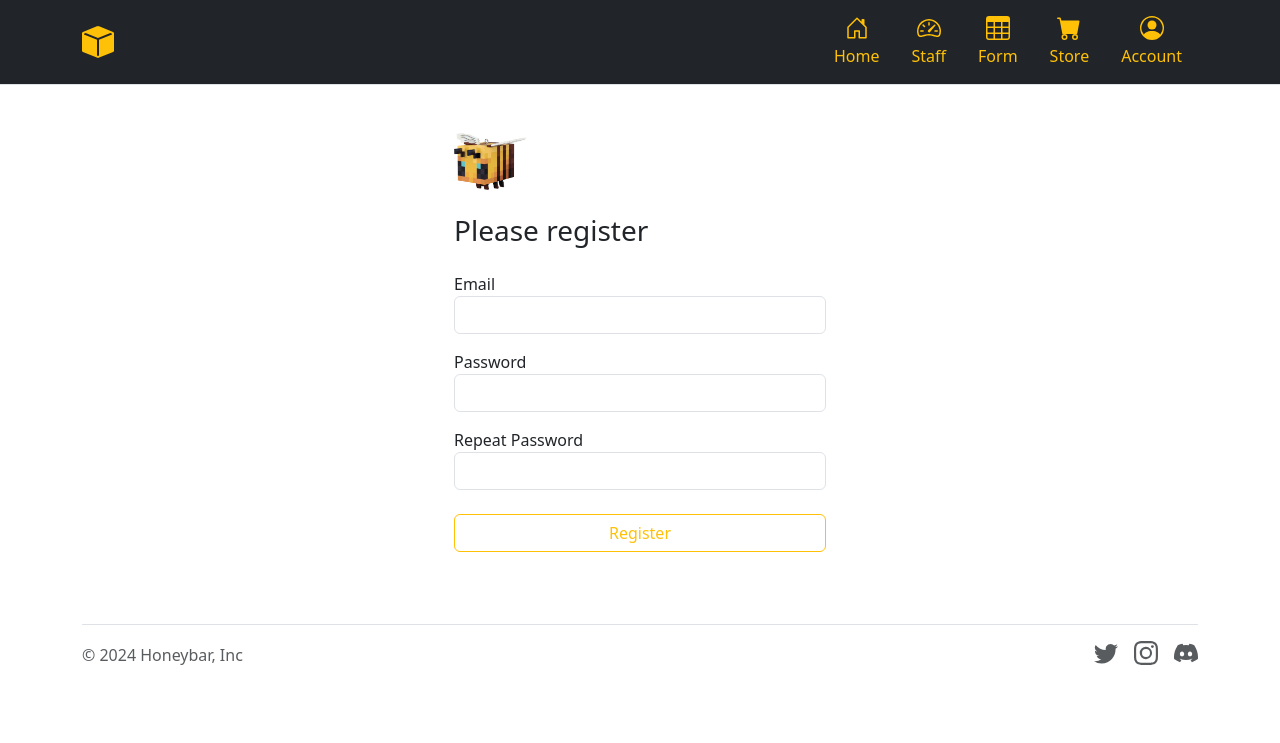
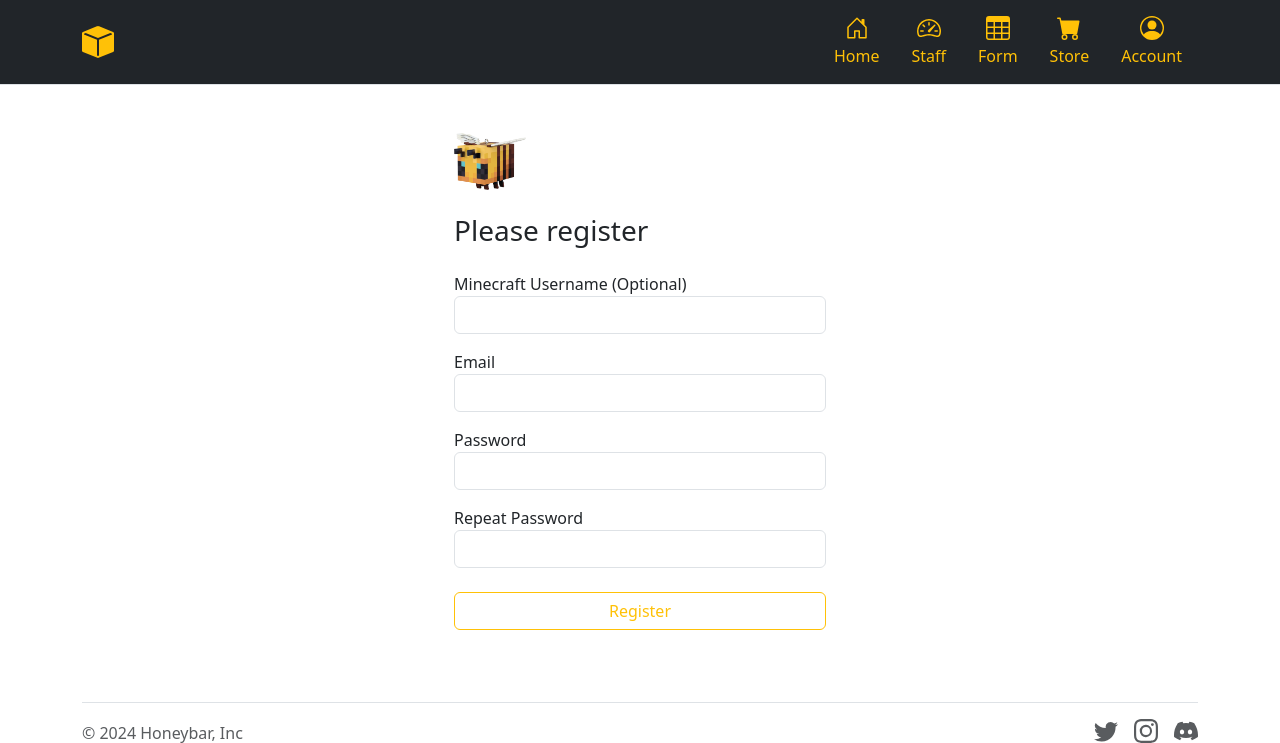
Before and after one commit to Revalorise/Honeybar, a Flask app: page /register in a window 1280 px wide. Shown: the top 743 px of the page. Run offline with Flask 3, Linux system fonts and the light colour scheme.

Commit message:
Minor changes.

```diff
--- a/app/forms.py
+++ b/app/forms.py
@@ -1,6 +1,6 @@
 from flask_wtf import FlaskForm
 from wtforms import StringField, PasswordField, BooleanField, SubmitField
-from wtforms.validators import DataRequired, Email, EqualTo, ValidationError
+from wtforms.validators import DataRequired, Email, EqualTo, ValidationError, Optional
 import sqlalchemy as sa
 from app import db
 from app.models import Users
@@ -14,6 +14,7 @@ class LoginForm(FlaskForm):
 
 
 class RegisterForm(FlaskForm):
+    minecraft_username = StringField('Minecraft Username (Optional)', validators=[Optional()])
     email = StringField('Email', validators=[DataRequired(), Email()])
     password = PasswordField('Password', validators=[DataRequired()])
     password2 = PasswordField('Repeat Password', validators=[DataRequired(),
--- a/app/routes.py
+++ b/app/routes.py
@@ -1,34 +1,10 @@
 import sqlalchemy as sa
 from flask import render_template,  redirect, url_for, flash
-from flask_login import current_user, login_user, logout_user
+from flask_login import current_user, login_user, logout_user, login_required
 from app import app, db
 from app.forms import LoginForm, RegisterForm
-from app.models import Users
-from mojang import API
-
-
-api = API()
-
-uuid_revalorise = api.get_uuid('_Revalorise')
-uuid_vcera = api.get_uuid('Vcera')
-
-uuid_list = {
-    'Revalorise': {
-        'uuid': uuid_revalorise,
-        'avatar': f'https://mc-heads.net/avatar/{uuid_revalorise}',
-        'username': api.get_username(uuid_revalorise)
-    },
-    'Vcera': {
-        'uuid':  uuid_vcera,
-        'avatar': f'https://mc-heads.net/avatar/{uuid_vcera}',
-        'username': api.get_username(uuid_vcera),
-    },
-    'Dummy': {
-        'uuid': '069a79f444e94726a5befca90e38aaf5',
-        'avatar': 'https://mc-heads.net/avatar/069a79f444e94726a5befca90e38aaf5',
-        'username': 'Dummy Staff'
-    }
-}
+from app.models import Users, Player
+from app.uuid_list import minecraft_details
 
 
 @app.route('/home')
@@ -39,7 +15,7 @@ def home():
 @app.route('/staff')
 def staff():
     return render_template('staff.html',
-                           uuid_list=uuid_list)
+                           uuid_list=minecraft_details)
 
 
 @app.route('/form')
@@ -55,14 +31,17 @@ def store():
 @app.route('/profile')
 def profile():
     rank = None
+    mc_user = None
     if current_user.is_authenticated:
         rank = db.session.scalar(
             sa.select(Users.rank).where(Users.id == current_user.id))
+        mc_user = db.session.scalar(
+            sa.select(Users.minecraft_user).where(Users.id == current_user.id))
     else:
         redirect(url_for('profile'))
     return render_template('profile.html',
-                           uuid_list=uuid_list,
-                           rank=rank)
+                           uuid_list=minecraft_details,
+                           rank=rank, mc_user=mc_user)
 
 
 @app.route('/login', methods=['GET', 'POST'])
@@ -96,9 +75,11 @@ def register():
     form = RegisterForm()
 
     if form.validate_on_submit():
-        user = Users(email=form.email.data)
+        user = Users(email=form.email.data,)
         user.set_password(form.password.data)
+        player = Player(minecraft_username=form.minecraft_username.data)
         db.session.add(user)
+        db.session.add(player)
         db.session.commit()
         flash('Successfully registered!')
         login_user(user)
--- a/app/templates/register.html
+++ b/app/templates/register.html
@@ -7,6 +7,14 @@
     {{ form.hidden_tag() }}
     <img class="mb-4" src="{{ url_for('static', filename='images/bee_icon.png') }}" alt="" width="72" height="57">
     <h1 class="h3 mb-3 fw-normal">Please register</h1>
+
+    <div class="form-group py-2">
+      {{ form.minecraft_username.label }}
+      {{ form.minecraft_username(class_="form-control", size=32) }}
+      {% for error in form.minecraft_username.errors %}
+         <span style="color: red;">[{{ error }}]</span>
+      {% endfor %}
+    </div>
 
     <div class="form-group py-2">
       {{ form.email.label }}
--- /dev/null
+++ b/app/test.py
@@ -0,0 +1,3 @@
+from uuid_list import print_uuid_list
+
+print_uuid_list()
--- /dev/null
+++ b/app/uuid_list.py
@@ -0,0 +1,37 @@
+from mojang import API
+
+
+api = API()
+
+
+def get_user_details(email, username):
+    uuid = api.get_uuid(username)
+    avatar = f'https://mc-heads.net/avatar/{uuid}'
+
+
+minecraft_uuids = {
+    'Blackball007b@gmail.com': {
+        'uuid': 'c93e86fe39f04779aa764bfddaf2f848'
+    },
+    'Vcera@honeybar-admin.com': {
+        'uuid': '3ccf053de27a4f45a8e9d6d1feaa9977'
+    },
+}
+
+minecraft_details = {
+    '_Revalorise': {
+        'uuid': minecraft_uuids['Blackball007b@gmail.com']['uuid'],
+        'avatar': f'https://mc-heads.net/avatar/{minecraft_uuids["Blackball007b@gmail.com"]["uuid"]}',
+        'username': api.get_username(minecraft_uuids['Blackball007b@gmail.com']['uuid'])
+    },
+    'Vcera': {
+        'uuid':  minecraft_uuids['Vcera@honeybar-admin.com']['uuid'],
+        'avatar': f'https://mc-heads.net/avatar/{minecraft_uuids["Vcera@honeybar-admin.com"]["uuid"]}',
+        'username': api.get_username(minecraft_uuids['Vcera@honeybar-admin.com']['uuid']),
+    },
+}
+
+
+def print_uuid_list():
+    for users in minecraft_details:
+        print(f'{users}')
```
Also changed, not shown: app/models.py (+10 -3 lines), app/templates/profile.html (+5 -5 lines), app/templates/staff.html (+3 -36 lines).
